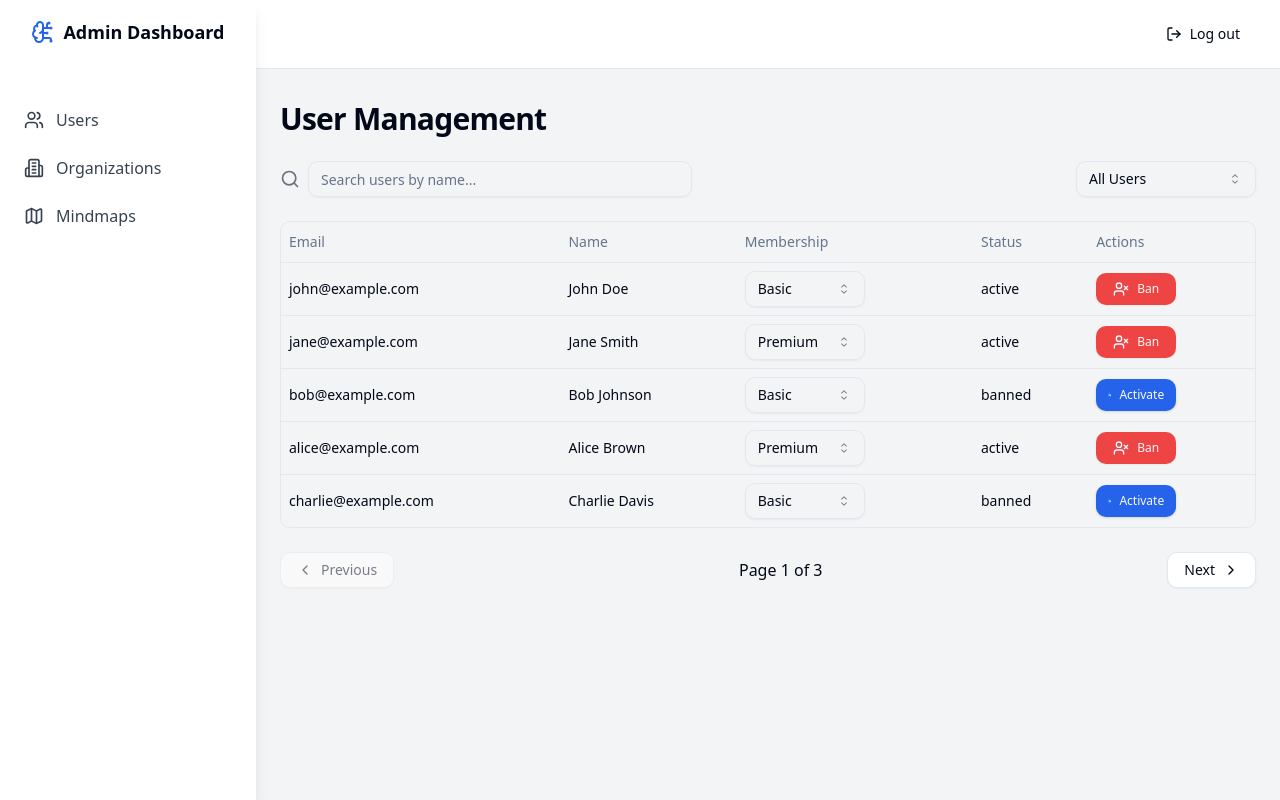
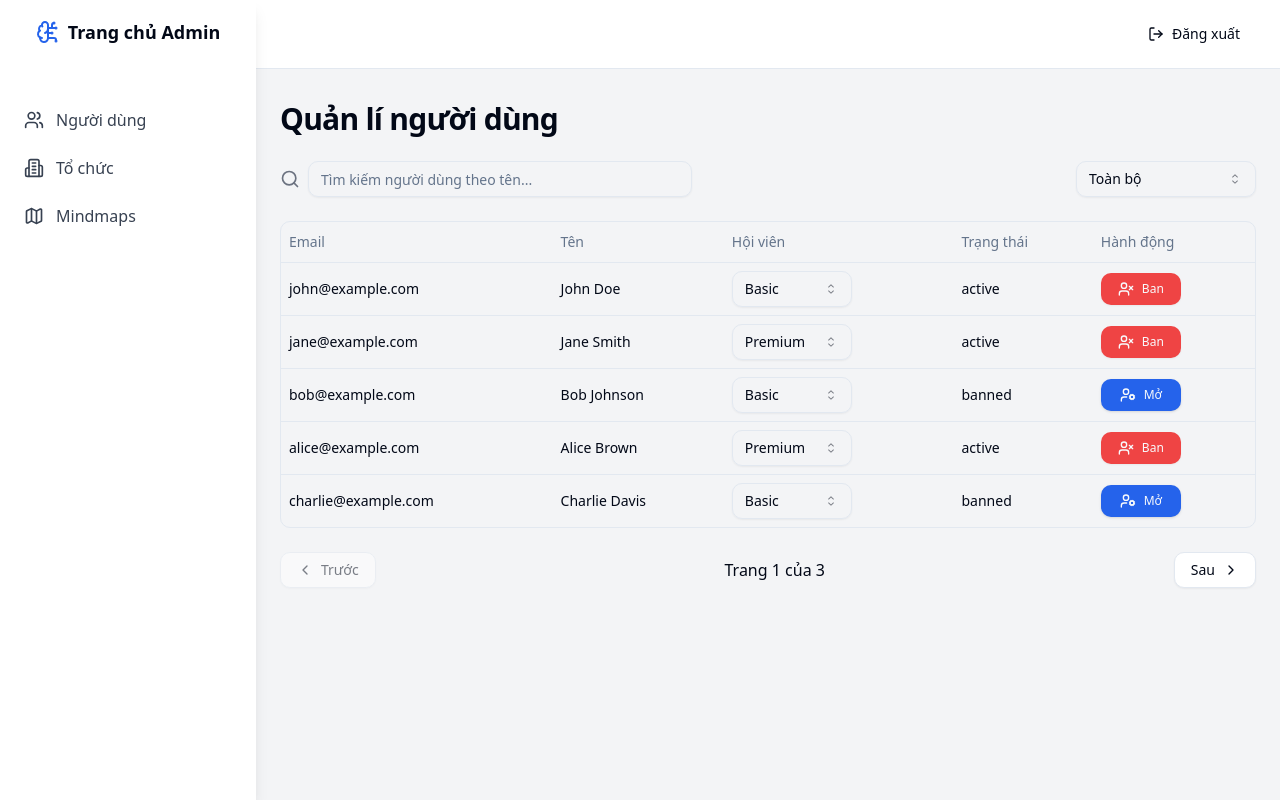
Before and after one commit to that-hoc-that-nghiep/mindgpt-fe, a React (Vite) app: page /admin/users in a window 1280 px wide. Built offline with nearby package versions, Linux system fonts and the light colour scheme.

Commit message:
fix: Change text to Vietnamese

```diff
--- a/src/pages/admin/layout.tsx
+++ b/src/pages/admin/layout.tsx
@@ -1,5 +1,3 @@
-"use client";
-
 import { useState } from "react";
 import { Link, Outlet } from "react-router-dom";
 import { Button } from "@/components/ui/button";
@@ -28,18 +26,18 @@ export function AdminLayout() {
       >
         <div className="flex items-center justify-center h-16 ">
           <BrainCircuit className="size-6 text-primary" />
-          <h1 className="text-lg ml-2 font-semibold">Admin Dashboard</h1>
+          <h1 className="text-lg ml-2 font-semibold">Trang chủ Admin</h1>
         </div>
         <nav className="mt-8">
           <NavItem
             href="/admin/users"
             icon={<Users className="h-5 w-5" />}
-            text="Users"
+            text="Người dùng"
           />
           <NavItem
             href="/admin/orgs"
             icon={<Building2 className="h-5 w-5" />}
-            text="Organizations"
+            text="Tổ chức"
           />
           <NavItem
             href="/admin/mindmaps"
@@ -66,7 +64,7 @@ export function AdminLayout() {
           </div>
           <Link to={"/login"}>
             <Button variant="ghost" className="flex items-center">
-              <LogOut className="mr-2 h-4 w-4" /> Log out
+              <LogOut className="mr-2 h-4 w-4" /> Đăng xuất
             </Button>
           </Link>
         </header>
--- a/src/pages/admin/mindmap-management.tsx
+++ b/src/pages/admin/mindmap-management.tsx
@@ -1,5 +1,3 @@
-'use client'
-
 import { useState, useEffect } from 'react'
 import { Table, TableBody, TableCell, TableHead, TableHeader, TableRow } from "@/components/ui/table"
 import { Button } from "@/components/ui/button"
@@ -58,12 +56,12 @@ export function MindmapManagement() {
 
   return (
     <div className="space-y-6">
-      <h1 className="text-3xl font-bold tracking-tight">Mindmap Management</h1>
+      <h1 className="text-3xl font-bold tracking-tight">Quản lí Mindmap</h1>
 
       <div className="grid gap-4 md:grid-cols-3">
         <Card>
           <CardHeader className="flex flex-row items-center justify-between space-y-0 pb-2">
-            <CardTitle className="text-sm font-medium text-blue-700">Total Mindmaps</CardTitle>
+            <CardTitle className="text-sm font-medium text-blue-700">Tổng số Mindmaps</CardTitle>
             <MapIcon className="h-4 w-4 text-muted-foreground text-blue-500" />
           </CardHeader>
           <CardContent>
@@ -72,7 +70,7 @@ export function MindmapManagement() {
         </Card>
         <Card>
           <CardHeader className="flex flex-row items-center justify-between space-y-0 pb-2">
-            <CardTitle className="text-sm font-medium text-green-700">Total Users</CardTitle>
+            <CardTitle className="text-sm font-medium text-green-700">Tổng số Người dùng</CardTitle>
             <Users className="h-4 w-4 text-muted-foreground" />
           </CardHeader>
           <CardContent>
@@ -81,7 +79,7 @@ export function MindmapManagement() {
         </Card>
         <Card>
           <CardHeader className="flex flex-row items-center justify-between space-y-0 pb-2">
-            <CardTitle className="text-sm font-medium text-purple-700">Total Organizations</CardTitle>
+            <CardTitle className="text-sm font-medium text-purple-700">Tổng số Tổ chức</CardTitle>
             <Building2 className="h-4 w-4 text-muted-foreground" />
           </CardHeader>
           <CardContent>
@@ -95,7 +93,7 @@ export function MindmapManagement() {
           <Search className="h-5 w-5 text-gray-500" />
           <Input
             type="text"
-            placeholder="Search mindmaps by name..."
+            placeholder="Tìm kiếm mindmap theo tên..."
             onChange={(e) => setSearchTerm(e.target.value)}
             className="max-w-sm"
           />
@@ -105,7 +103,7 @@ export function MindmapManagement() {
             <SelectValue placeholder="Filter by status" />
           </SelectTrigger>
           <SelectContent>
-            <SelectItem value="all">All Mindmaps</SelectItem>
+            <SelectItem value="all">Toàn bộ</SelectItem>
             <SelectItem value="active">Active</SelectItem>
             <SelectItem value="banned">Banned</SelectItem>
           </SelectContent>
@@ -116,11 +114,11 @@ export function MindmapManagement() {
         <Table>
           <TableHeader>
             <TableRow>
-              <TableHead>Name</TableHead>
-              <TableHead>Author</TableHead>
-              <TableHead>Created Date</TableHead>
-              <TableHead>Status</TableHead>
-              <TableHead>Actions</TableHead>
+              <TableHead>Tên</TableHead>
+              <TableHead>Tác giả</TableHead>
+              <TableHead>Ngày tạo</TableHead>
+              <TableHead>Trạng thái</TableHead>
+              <TableHead>Hành động</TableHead>
             </TableRow>
           </TableHeader>
           <TableBody>
@@ -152,15 +150,15 @@ export function MindmapManagement() {
           disabled={currentPage === 1}
           variant="outline"
         >
-          <ChevronLeft className="h-4 w-4 mr-2" /> Previous
+          <ChevronLeft className="h-4 w-4 mr-2" /> Trước
         </Button>
-        <span>Page {currentPage} of {Math.ceil(filteredMindmaps.length / mindmapsPerPage)}</span>
+        <span>Trang {currentPage} của {Math.ceil(filteredMindmaps.length / mindmapsPerPage)}</span>
         <Button
           onClick={() => setCurrentPage(prev => Math.min(prev + 1, Math.ceil(filteredMindmaps.length / mindmapsPerPage)))}
           disabled={indexOfLastMindmap >= filteredMindmaps.length}
           variant="outline"
         >
-          Next <ChevronRight className="h-4 w-4 ml-2" />
+          Sau <ChevronRight className="h-4 w-4 ml-2" />
         </Button>
       </div>
     </div>
--- a/src/pages/admin/org-management.tsx
+++ b/src/pages/admin/org-management.tsx
@@ -49,14 +49,14 @@ export function OrgManagement() {
 
   return (
     <div className="space-y-6">
-      <h1 className="text-3xl font-bold tracking-tight">Organization Management</h1>
+      <h1 className="text-3xl font-bold tracking-tight">Quản lí tổ chức</h1>
 
       <div className="flex items-center space-x-4 mb-4">
         <div className="flex items-center space-x-2 flex-1">
           <Search className="h-5 w-5 text-gray-500" />
           <Input
             type="text"
-            placeholder="Search organizations by name..."
+            placeholder="Tìm kiếm tổ chức theo tên..."
             onChange={(e) => setSearchTerm(e.target.value)}
             className="max-w-sm"
           />
@@ -66,7 +66,7 @@ export function OrgManagement() {
             <SelectValue placeholder="Filter by status" />
           </SelectTrigger>
           <SelectContent>
-            <SelectItem value="all">All Organizations</SelectItem>
+            <SelectItem value="all">Toàn bộ</SelectItem>
             <SelectItem value="active">Active</SelectItem>
             <SelectItem value="banned">Banned</SelectItem>
           </SelectContent>
@@ -77,11 +77,11 @@ export function OrgManagement() {
         <Table>
           <TableHeader>
             <TableRow>
-              <TableHead>Name</TableHead>
-              <TableHead>Members</TableHead>
+              <TableHead>Tên</TableHead>
+              <TableHead>Thành viên</TableHead>
               <TableHead>Mind Maps</TableHead>
-              <TableHead>Status</TableHead>
-              <TableHead>Actions</TableHead>
+              <TableHead>Trạng thái</TableHead>
+              <TableHead>Hành động</TableHead>
             </TableRow>
           </TableHeader>
           <TableBody>
@@ -113,15 +113,15 @@ export function OrgManagement() {
           disabled={currentPage === 1}
           variant="outline"
         >
-          <ChevronLeft className="h-4 w-4 mr-2" /> Previous
+          <ChevronLeft className="h-4 w-4 mr-2" /> Trước
         </Button>
-        <span>Page {currentPage} of {Math.ceil(filteredOrgs.length / orgsPerPage)}</span>
+        <span>Trang {currentPage} của {Math.ceil(filteredOrgs.length / orgsPerPage)}</span>
         <Button
           onClick={() => setCurrentPage(prev => Math.min(prev + 1, Math.ceil(filteredOrgs.length / orgsPerPage)))}
           disabled={indexOfLastOrg >= filteredOrgs.length}
           variant="outline"
         >
-          Next <ChevronRight className="h-4 w-4 ml-2" />
+          Sau <ChevronRight className="h-4 w-4 ml-2" />
         </Button>
       </div>
     </div>
--- a/src/pages/admin/user-management.tsx
+++ b/src/pages/admin/user-management.tsx
@@ -156,14 +156,14 @@ export default function UserManagement() {
 
   return (
     <div className="space-y-6">
-      <h1 className="text-3xl font-bold tracking-tight">User Management</h1>
+      <h1 className="text-3xl font-bold tracking-tight">Quản lí người dùng</h1>
 
       <div className="flex items-center space-x-4 mb-4">
         <div className="flex items-center space-x-2 flex-1">
           <Search className="h-5 w-5 text-gray-500" />
           <Input
             type="text"
-            placeholder="Search users by name..."
+            placeholder="Tìm kiếm người dùng theo tên..."
             onChange={(e) => setSearchTerm(e.target.value)}
             className="max-w-sm"
           />
@@ -173,7 +173,7 @@ export default function UserManagement() {
             <SelectValue placeholder="Filter by status" />
           </SelectTrigger>
           <SelectContent>
-            <SelectItem value="all">All Users</SelectItem>
+            <SelectItem value="all">Toàn bộ</SelectItem>
             <SelectItem value="active">Active</SelectItem>
             <SelectItem value="banned">Banned</SelectItem>
           </SelectContent>
@@ -185,10 +185,10 @@ export default function UserManagement() {
           <TableHeader>
             <TableRow>
               <TableHead>Email</TableHead>
-              <TableHead>Name</TableHead>
-              <TableHead>Membership</TableHead>
-              <TableHead>Status</TableHead>
-              <TableHead>Actions</TableHead>
+              <TableHead>Tên</TableHead>
+              <TableHead>Hội viên</TableHead>
+              <TableHead>Trạng thái</TableHead>
+              <TableHead>Hành động</TableHead>
             </TableRow>
           </TableHeader>
           <TableBody>
@@ -228,7 +228,7 @@ export default function UserManagement() {
                     ) : (
                       <>
                         <UserCog className="mr-2 h-4 w-4" />
-                        Activate
+                        Mở
                       </>
                     )}
                   </Button>
@@ -245,10 +245,10 @@ export default function UserManagement() {
           disabled={currentPage === 1}
           variant="outline"
         >
-          <ChevronLeft className="h-4 w-4 mr-2" /> Previous
+          <ChevronLeft className="h-4 w-4 mr-2" /> Trước
         </Button>
         <span>
-          Page {currentPage} of {Math.ceil(filteredUsers.length / usersPerPage)}
+          Trang {currentPage} của {Math.ceil(filteredUsers.length / usersPerPage)}
         </span>
         <Button
           onClick={() =>
@@ -259,7 +259,7 @@ export default function UserManagement() {
           disabled={indexOfLastUser >= filteredUsers.length}
           variant="outline"
         >
-          Next <ChevronRight className="h-4 w-4 ml-2" />
+          Sau <ChevronRight className="h-4 w-4 ml-2" />
         </Button>
       </div>
     </div>
```
